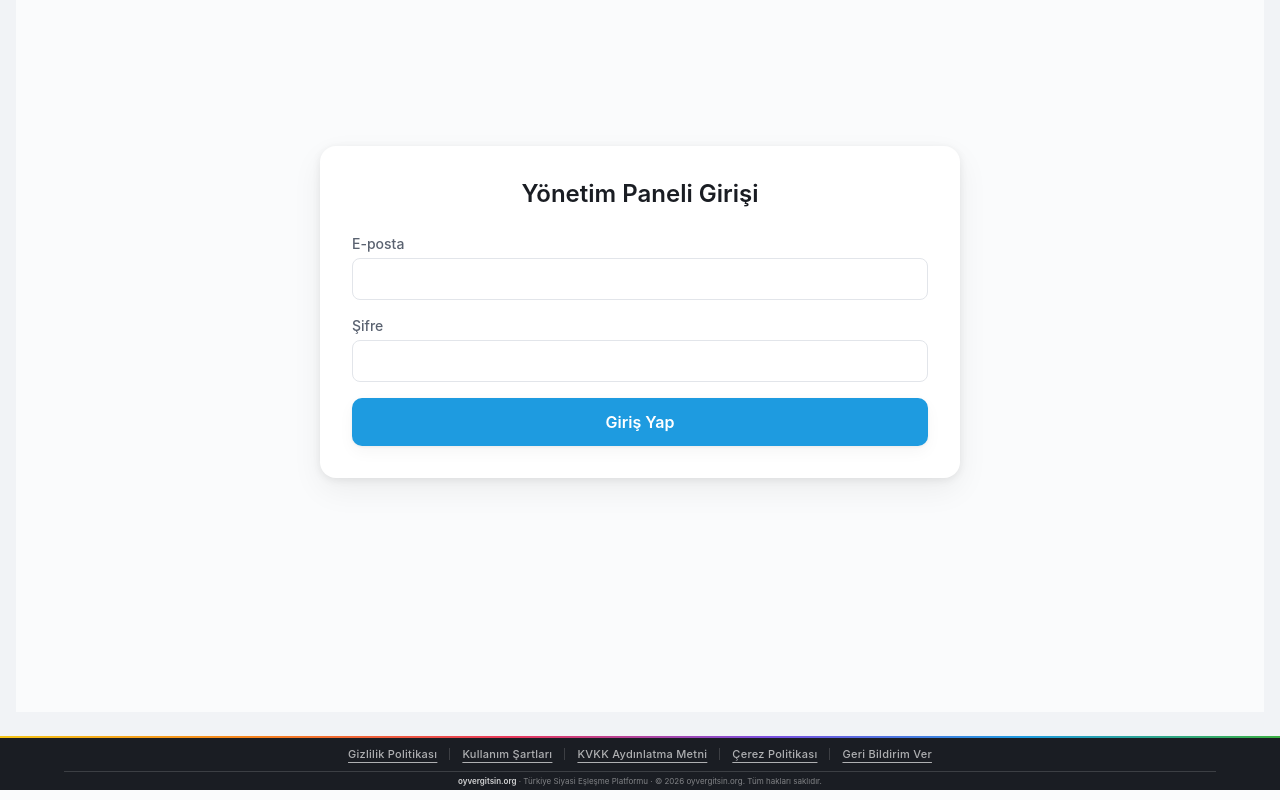
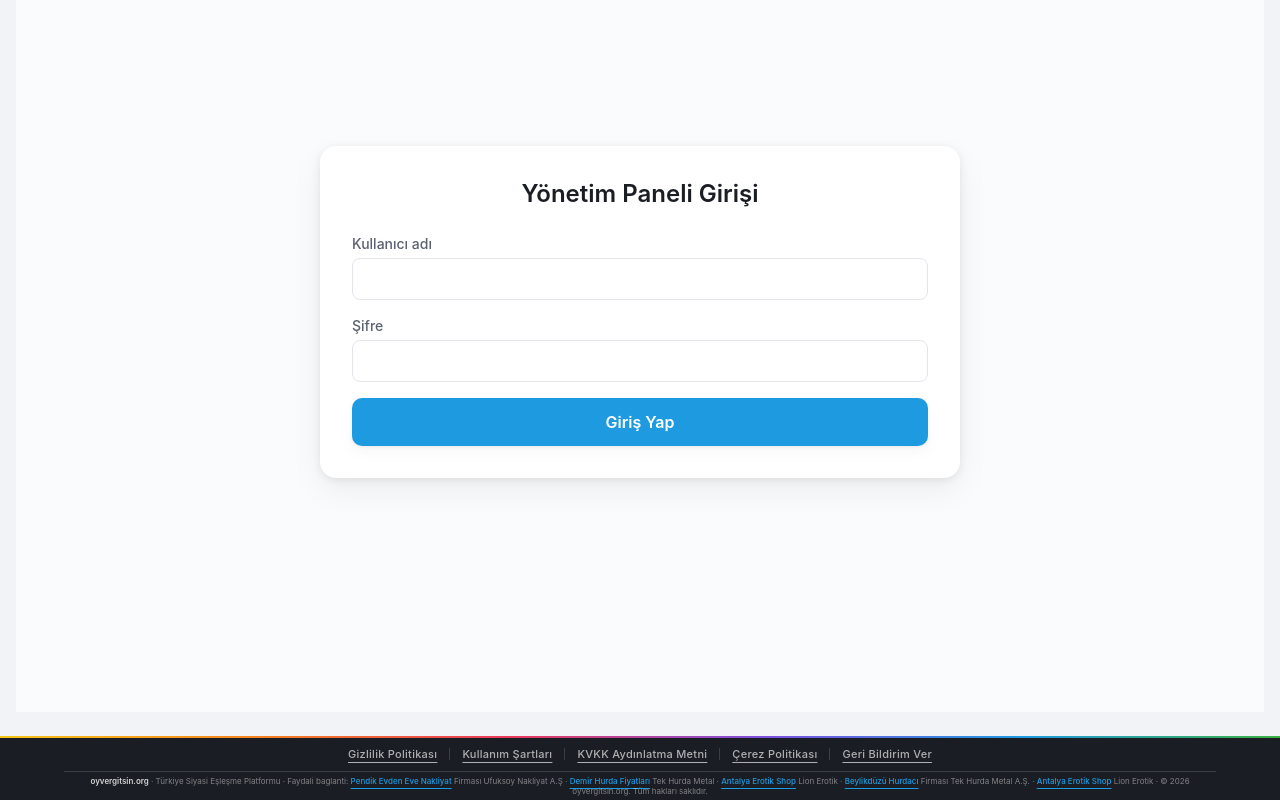
Before and after one commit to ubterzioglu/oyvergitsin, a Next.js app: page /admin/login in a window 1280 px wide. Shown: the part 167-967 px from the top of the page. Built offline with nearby package versions, Linux system fonts and the light colour scheme; no server answers.

Commit message:
Add admin username login

```diff
--- a/app/admin/login/page.tsx
+++ b/app/admin/login/page.tsx
@@ -2,7 +2,6 @@
 
 import { Suspense, useState } from 'react'
 import { useRouter, useSearchParams } from 'next/navigation'
-import { supabase } from '@/lib/supabase/client'
 import { getSupabaseConfigError } from '@/lib/supabase/config'
 import { Button } from '@/components/ui/Button'
 import { Card } from '@/components/ui/Card'
@@ -11,7 +10,7 @@ import { Container } from '@/components/ui/Container'
 function AdminLoginForm() {
   const router = useRouter()
   const searchParams = useSearchParams()
-  const [email, setEmail] = useState('')
+  const [username, setUsername] = useState('')
   const [password, setPassword] = useState('')
   const [loading, setLoading] = useState(false)
   const [errorMessage, setErrorMessage] = useState(
@@ -32,19 +31,22 @@ function AdminLoginForm() {
 
     setLoading(true)
     try {
-      const { error } = await supabase.auth.signInWithPassword({ email, password })
-      if (error) {
-        throw error
+      const response = await fetch('/api/admin/login', {
+        method: 'POST',
+        headers: { 'Content-Type': 'application/json' },
+        body: JSON.stringify({ username, password })
+      })
+
+      if (!response.ok) {
+        const payload = await response.json().catch(() => null) as { message?: string } | null
+        throw new Error(payload?.message || 'Giriş yapılırken beklenmeyen bir hata oluştu.')
       }
+
       router.push('/admin')
       router.refresh()
     } catch (error) {
       const message = error instanceof Error ? error.message : String(error)
-      setErrorMessage(
-        message.includes('Invalid login credentials')
-          ? 'E-posta veya şifre hatalı.'
-          : 'Giriş yapılırken beklenmeyen bir hata oluştu.'
-      )
+      setErrorMessage(message)
     } finally {
       setLoading(false)
     }
@@ -57,16 +59,16 @@ function AdminLoginForm() {
       </h1>
       <form onSubmit={handleSubmit} className="space-y-4">
         <div>
-          <label htmlFor="email" className="mb-1 block text-sm font-medium text-ink-secondary">
-            E-posta
+          <label htmlFor="username" className="mb-1 block text-sm font-medium text-ink-secondary">
+            Kullanıcı adı
           </label>
           <input
-            id="email"
-            type="email"
-            autoComplete="email"
+            id="username"
+            type="text"
+            autoComplete="username"
             required
-            value={email}
-            onChange={(event) => setEmail(event.target.value)}
+            value={username}
+            onChange={(event) => setUsername(event.target.value)}
             className="w-full rounded-lg border border-border px-4 py-2 text-ink-primary focus:border-rainbow-blue focus:outline-none"
           />
         </div>
--- /dev/null
+++ b/app/api/admin/login/route.ts
@@ -0,0 +1,67 @@
+import { NextResponse } from 'next/server'
+import { getSupabaseConfigError } from '@/lib/supabase/config'
+import { createClient } from '@/lib/supabase/server'
+
+const INVALID_LOGIN_MESSAGE = 'Kullanıcı adı veya şifre hatalı.'
+
+function jsonError(message: string, status: number) {
+  return NextResponse.json({ message }, { status })
+}
+
+function resolveAdminEmail(username: string) {
+  const adminUsername = process.env.ADMIN_USERNAME?.trim()
+  const adminEmail = process.env.ADMIN_EMAIL?.trim()
+
+  if (adminUsername && adminEmail && username.toLowerCase() === adminUsername.toLowerCase()) {
+    return adminEmail
+  }
+
+  return username
+}
+
+export async function POST(request: Request) {
+  let body: unknown
+
+  try {
+    body = await request.json()
+  } catch {
+    return jsonError('Giriş bilgileri okunamadı.', 400)
+  }
+
+  const username = typeof (body as { username?: unknown }).username === 'string'
+    ? (body as { username: string }).username.trim()
+    : ''
+  const password = typeof (body as { password?: unknown }).password === 'string'
+    ? (body as { password: string }).password
+    : ''
+
+  if (!username || !password) {
+    return jsonError('Kullanıcı adı ve şifre zorunludur.', 400)
+  }
+
+  const configError = getSupabaseConfigError()
+  if (configError) {
+    return jsonError(configError, 500)
+  }
+
+  const email = resolveAdminEmail(username)
+  if (!email.includes('@')) {
+    return jsonError(INVALID_LOGIN_MESSAGE, 401)
+  }
+
+  const supabase = await createClient()
+  const { error: signInError } = await supabase.auth.signInWithPassword({ email, password })
+
+  if (signInError) {
+    return jsonError(INVALID_LOGIN_MESSAGE, 401)
+  }
+
+  const { data: isAdmin, error: adminError } = await supabase.rpc('is_admin')
+
+  if (adminError || !isAdmin) {
+    await supabase.auth.signOut()
+    return jsonError('Bu hesabın yönetim paneline erişim yetkisi yok.', 403)
+  }
+
+  return NextResponse.json({ ok: true })
+}
--- a/components/layout/Footer.tsx
+++ b/components/layout/Footer.tsx
@@ -37,6 +37,59 @@ export function Footer() {
         {' · '}
         Türkiye Siyasi Eşleşme Platformu
         {' · '}
+        Faydali baglanti:{' '}
+        <a
+          href="https://ufuksoynakliyat.com.tr/pendik-evden-eve-nakliyat"
+          rel="dofollow"
+          target="_blank"
+          className="font-medium text-rainbow-blue underline underline-offset-4 transition-colors hover:text-rainbow-blue-hover"
+          title="Pendik Evden Eve Nakliyat - Ufuksoy Nakliyat A.Ş."
+          aria-label="Pendik Evden Eve Nakliyat Firması Ufuksoy Nakliyat A.Ş."
+        >
+          Pendik Evden Eve Nakliyat
+        </a>{' '}
+        Firması Ufuksoy Nakliyat A.Ş
+        {' · '}
+        <span>
+          <a href="https://tekhurdametal.com/hurda-demir-fiyatlari/" rel="dofollow" className="font-medium text-rainbow-blue underline underline-offset-4 transition-colors hover:text-rainbow-blue-hover">
+            Demir Hurda Fiyatları
+          </a>{' '}
+          Tek Hurda Metal
+        </span>
+        {' · '}
+        <span>
+          <a
+            href="https://lionerotik.com/urunler/fetis-urunleri"
+            rel="dofollow"
+            className="font-medium text-rainbow-blue underline underline-offset-4 transition-colors hover:text-rainbow-blue-hover"
+          >
+            Antalya Erotik Shop
+          </a>{' '}
+          Lion Erotik
+        </span>
+        {' · '}
+        <a
+          href="https://tekhurdametal.com/beylikduzu-hurdaci/"
+          rel="dofollow"
+          target="_blank"
+          className="font-medium text-rainbow-blue underline underline-offset-4 transition-colors hover:text-rainbow-blue-hover"
+          title="Beylikdüzü Hurdacı - Tek Hurda Metal A.Ş."
+          aria-label="Beylikdüzü Hurdacı Firması Tek Hurda Metal A.Ş."
+        >
+          Beylikdüzü Hurdacı
+        </a>{' '}
+        Firması Tek Hurda Metal A.Ş.
+        {' · '}
+        <a
+          href="https://lionerotik.com/urunler/fetis-urunleri"
+          rel="dofollow"
+          target="_blank"
+          className="font-medium text-rainbow-blue underline underline-offset-4 transition-colors hover:text-rainbow-blue-hover"
+        >
+          Antalya Erotik Shop
+        </a>{' '}
+        Lion Erotik
+        {' · '}
         © {year} {siteConfig.shortName}. Tüm hakları saklıdır.
       </div>
     </footer>
```
Also changed, not shown: scripts/seed-admin.js (+8 -0 lines), 2 other files (tests, documents, lock files or other folders).
